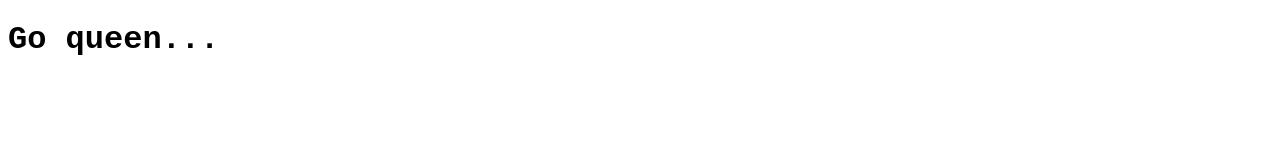
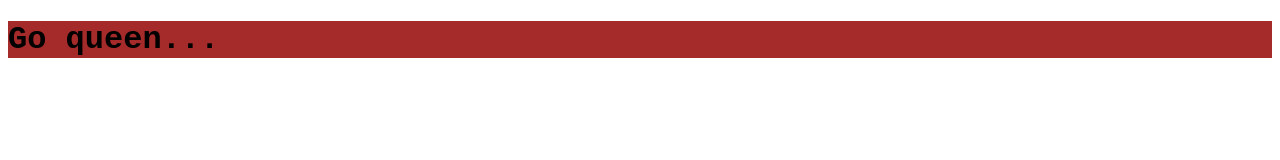
Before and after one commit to marthamwangi/Devenv, a website built with webpack: page src/index.html in a window 1280 px wide. Built offline with nearby package versions, Linux system fonts and the light colour scheme.

Commit message:
final bundling

```diff
--- a/src/style.css
+++ b/src/style.css
@@ -1,3 +1,7 @@
 body {
   font-family: "Courier New", Courier, monospace;
 }
+
+h1 {
+  background-color: brown;
+}
```
